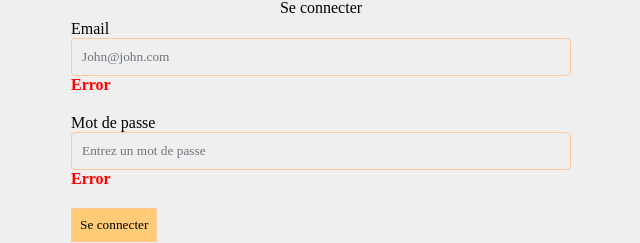
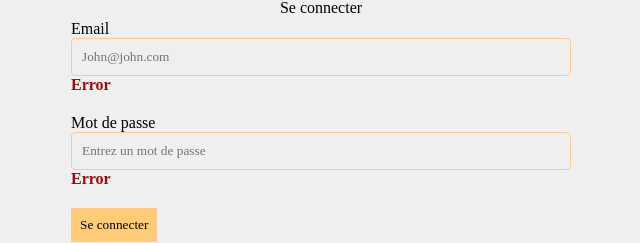
Before and after one commit to RomainBasly/data-list-single-repo, a Next.js app: page /login in a window 1280 px wide. Shown: the part 232-475 px from the top of the page, without its empty margins (319-959 px from the left). Built offline with nearby package versions, Linux system fonts and the light colour scheme; a web font is replaced by a local one.

Commit message:
fix pwa lighthouse error concerning visibility between foreground and background

```diff
--- a/app/layout.tsx
+++ b/app/layout.tsx
@@ -55,5 +55,9 @@
 }: {
   children: React.ReactNode
 }) {
-  return <body className={inter.className}>{children}</body>
+  return (
+    <html lang="fr">
+      <body className={inter.className}>{children}</body>
+    </html>
+  )
 }
--- a/app/login/classes.module.scss
+++ b/app/login/classes.module.scss
@@ -72,7 +72,7 @@
         }
 
         .error {
-          color: red;
+          color: #950e0e;
           font-weight: 800;
         }
       }
--- a/src/components/Elements/SideMenu/classes.module.scss
+++ b/src/components/Elements/SideMenu/classes.module.scss
@@ -25,7 +25,6 @@
     height: 50px;
   }
   .nav-link-container {
-    background-color: red;
     height: 200px;
     .nav-link {
       display: flex;
```
Also changed, not shown: public/manifest.json, public/sw.js.
